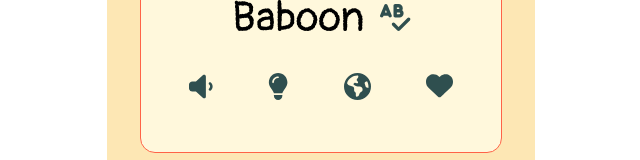
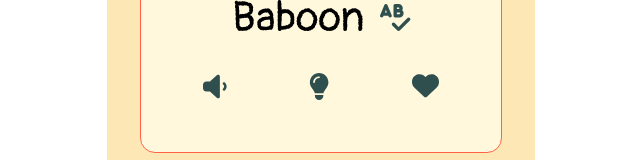
Before and after one commit to joseguera/abc-game, a React (Create React App) app: page /science/1 in a window 1280 px wide. Shown: the part 542-702 px from the top of the page, without its empty margins (319-959 px from the left). Built offline with nearby package versions, Linux system fonts and the light colour scheme.

Commit message:
added Cory images for Tiger and Rhino

```diff
--- a/src/App.js
+++ b/src/App.js
@@ -1008,7 +1008,7 @@ export default function App() {
       value: "R",
       clicked: false,
       animalImage:
-        "https://res.cloudinary.com/djqxogkfw/image/upload/v1672362394/Cory-Images/TEMP_Images/rhinoceros_ljtw0h.png",
+        "https://res.cloudinary.com/djqxogkfw/image/upload/v1678245750/Cory-Images/rhino_hwzyv2.png",
       name: {
         eng: "Rhinoceros",
         spa: "Rinoceronte",
@@ -1052,7 +1052,7 @@ export default function App() {
       value: "T",
       clicked: false,
       animalImage:
-        "https://res.cloudinary.com/djqxogkfw/image/upload/v1672362394/Cory-Images/TEMP_Images/tiger_s2y1l4.png",
+        "https://res.cloudinary.com/djqxogkfw/image/upload/v1678245750/Cory-Images/tiger_fxkfho.png",
       name: {
         eng: "Tiger",
         spa: "Tigre",
--- a/src/components/CardUtils/CardUtils.js
+++ b/src/components/CardUtils/CardUtils.js
@@ -1,5 +1,5 @@
 import React, { useState } from "react";
-import { NameButton, FactButton, LanguageButton } from "components";
+import { NameButton, FactButton } from "components";
 import {
   Utils,
   NameTitle,
@@ -44,7 +44,6 @@ export default function CardUtils(props) {
           animalFacts={props.animalFacts}
           getAudio={props.getAudio}
         />
-        <LanguageButton />
         {props.isLiked ? (
           <IconHeartLiked onClick={() => handleLike(props.id)}>
             <FontAwesomeIcon icon={faHeart} />
--- a/src/components/LanguageButton/LanguageButton.js
+++ /dev/null
@@ -1,27 +0,0 @@
-import React, { useState } from "react";
-import { useSelector } from "react-redux";
-import { Icon, IconDisabled } from "./LanguageButton.styles";
-import { FontAwesomeIcon } from "@fortawesome/react-fontawesome";
-import { faGlobeAmericas, faVolumeLow } from "@fortawesome/free-solid-svg-icons";
-
-export default function LanguageButton(props) {
-  const playing = useSelector((state) => state.playing.value);
-
-  const languageSwitch = () => {
-    console.log("Hola");
-  }
-
-  return (
-    <>
-      {playing ? (
-        <Icon>
-          <FontAwesomeIcon icon={faGlobeAmericas} onClick={() => languageSwitch()} />
-        </Icon>
-      ) : (
-        <IconDisabled>
-          <FontAwesomeIcon icon={faGlobeAmericas} />
-        </IconDisabled>
-      )}
-    </>
-  );
-}
--- a/src/components/LanguageButton/LanguageButton.styles.js
+++ /dev/null
@@ -1,20 +0,0 @@
-import styled from "styled-components";
-
-export const Icon = styled.div`
-  font-size: 27px;
-  cursor: pointer;
-  color: #2f4f4f;
-  display: flex;
-  align-items: center;
-  &:hover {
-    color: #123456;
-  }
-`;
-
-export const IconDisabled = styled.div`
-  font-size: 27px;
-  cursor: not-allowed;
-  color: #8fbcbc;
-  display: flex;
-  align-items: center;
-`;
--- a/src/components/LanguageButton/index.js
+++ /dev/null
@@ -1 +0,0 @@
-export { default } from './LanguageButton.js'
--- a/src/components/index.js
+++ b/src/components/index.js
@@ -6,7 +6,6 @@ export { default as FactorButtons } from "./FactorButtons";
 export { default as LetterTileHolder } from "./LetterTileHolder";
 export { default as NameButton } from "./NameButton";
 export { default as FactButton } from "./FactButton";
-export { default as LanguageButton } from "./LanguageButton";
 export { default as SpellingCard } from "./SpellingCard";
 export { default as CardUtils } from "./CardUtils";
 export { default as LetterTile } from "./LetterTile";
```
